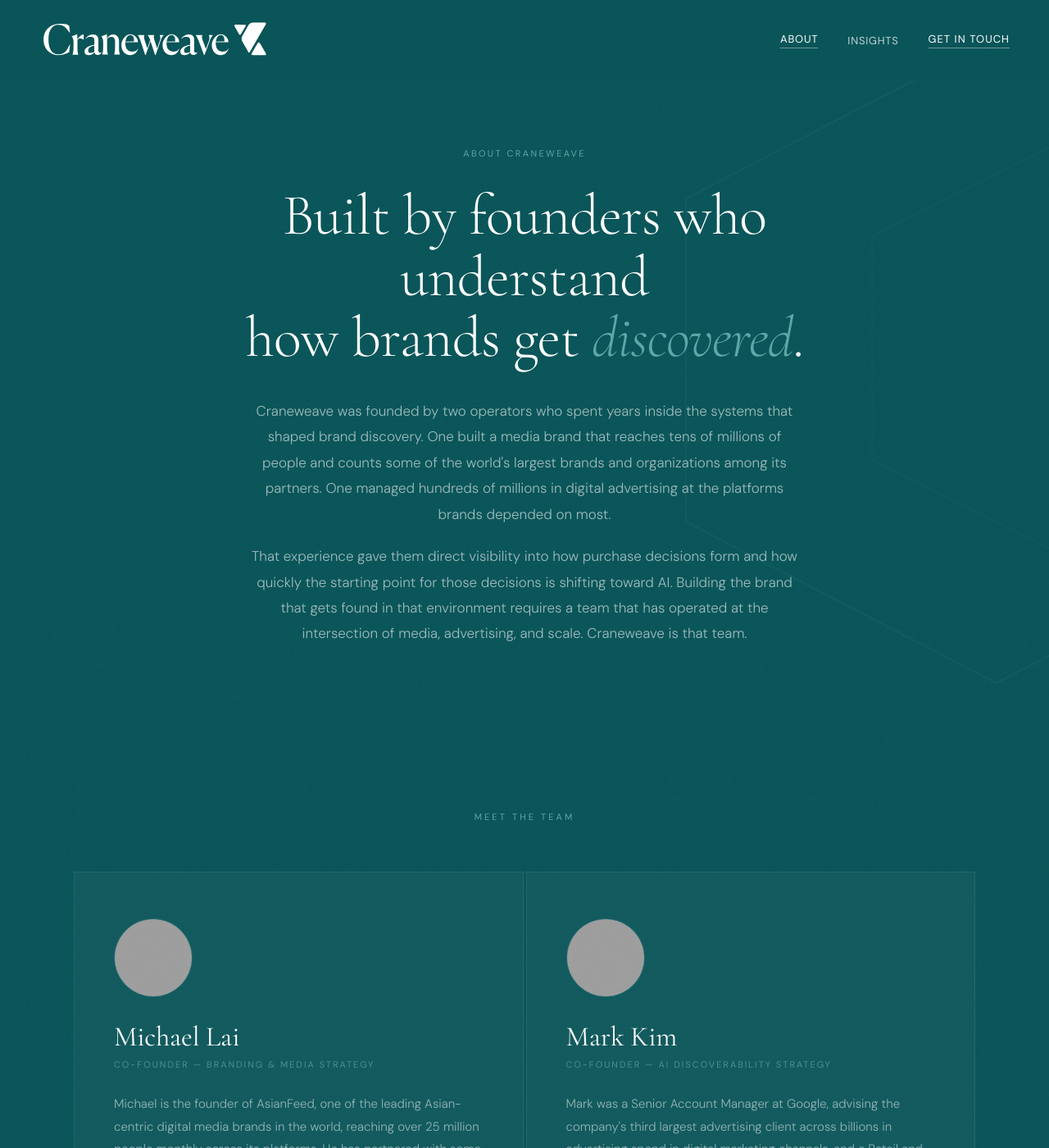
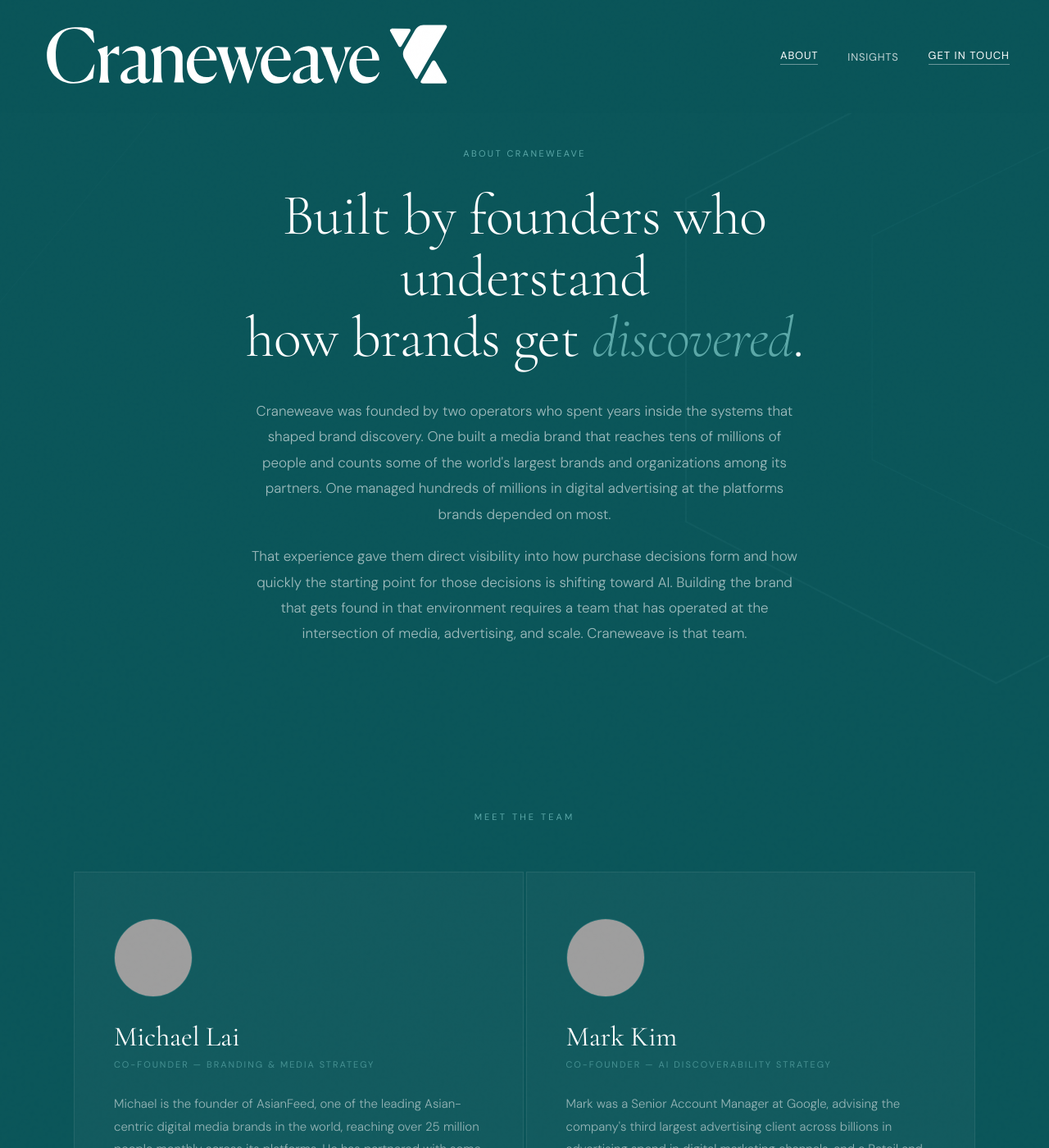
Before and after one commit to markym0rk/craneweave-site, a Jekyll site: the page about/index.html, which Jekyll copies as it is, in a window 1280 px wide and 1400 px high. Shown: the whole window at 82% size. Built offline with Jekyll 4.4.1, drawn with Linux system fonts in a browser that asks for light colours; grey boxes are pictures that could not be loaded.

Commit message:
Increase logo image height in navigation and footer

```diff
--- a/about/index.html
+++ b/about/index.html
@@ -45,8 +45,8 @@
       pointer-events: none; z-index: 1000; opacity: 0.4;
     }
 
-    .nav-logo-img { height: 50px; width: auto; display: block; }
-    .footer-logo-img { height: 50px; width: auto; display: block; }
+    .nav-logo-img { height: 90px; width: auto; display: block; }
+    .footer-logo-img { height: 90px; width: auto; display: block; }
 
     /* NAV */
     nav {
```
